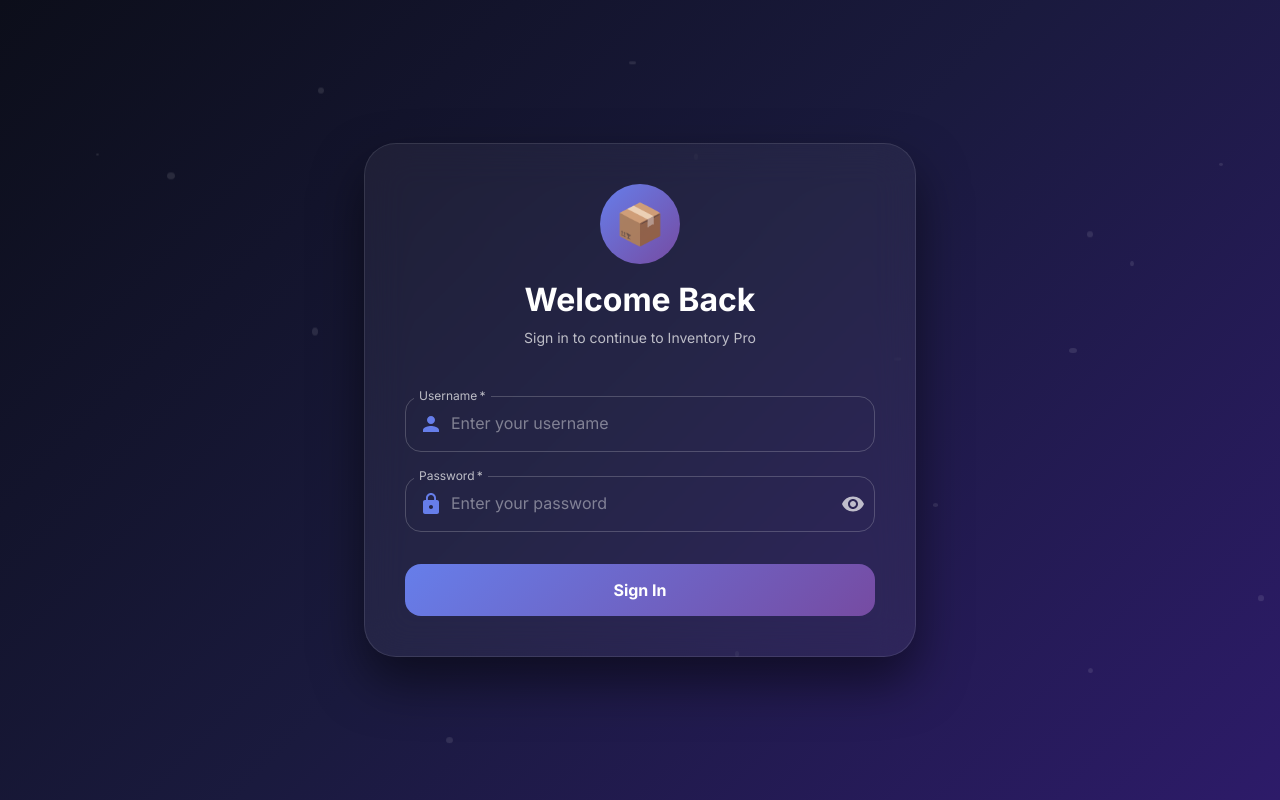
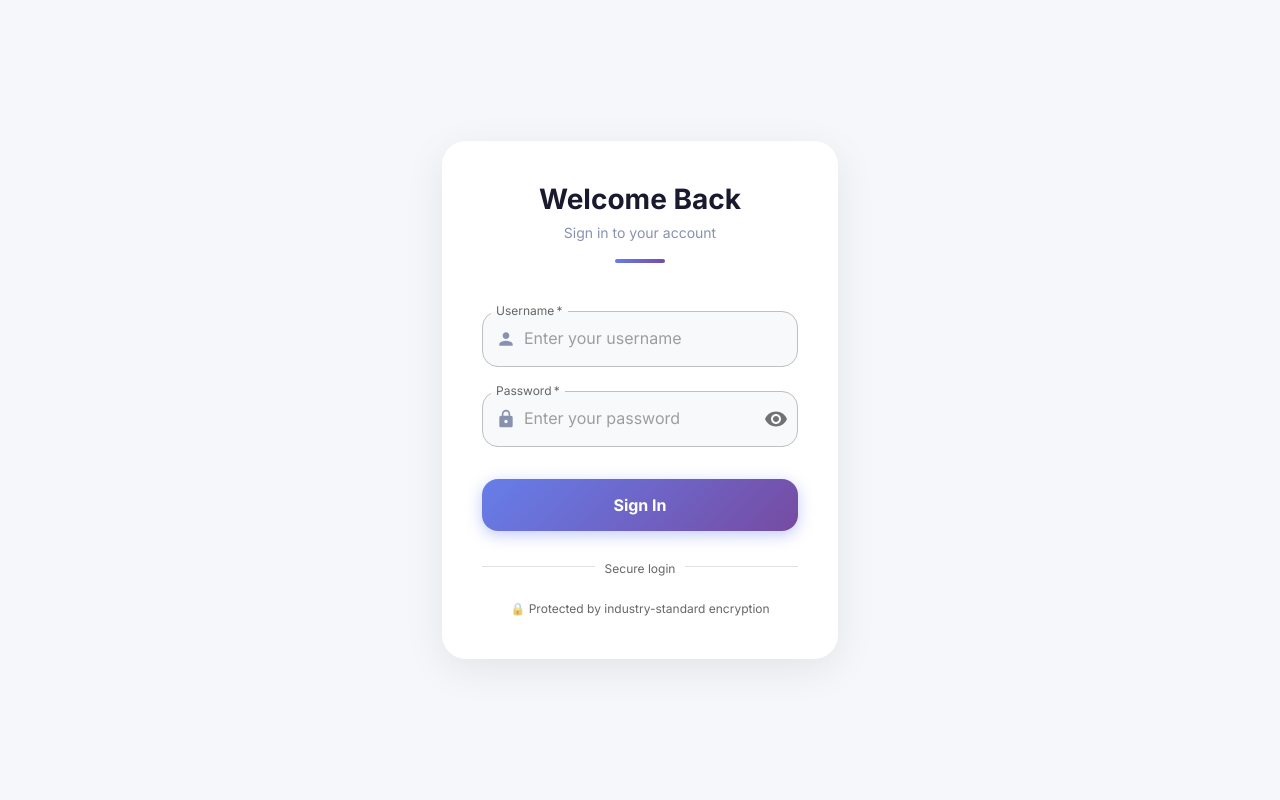
Before and after one commit to yogabalan07/Team-5, a React (Create React App) app in the folder frontend/: page /login in a window 1280 px wide. Built offline with nearby package versions, Linux system fonts and the light colour scheme.

Commit message:
Refactor Login component for UI improvements
Updated the Login component styles and structure for improved UI. Removed animated particles and adjusted color scheme.

```diff
--- a/frontend/src/components/auth/Login.jsx
+++ b/frontend/src/components/auth/Login.jsx
@@ -10,6 +10,7 @@ import {
   Alert,
   InputAdornment,
   IconButton,
+  Divider,
 } from '@mui/material';
 import {
   Visibility,
@@ -50,69 +51,27 @@ const Login = () => {
         display: 'flex',
         alignItems: 'center',
         justifyContent: 'center',
-        background: 'linear-gradient(135deg, #0c0e1a 0%, #1a1a3e 50%, #2d1b69 100%)',
-        position: 'relative',
-        overflow: 'hidden',
+        background: '#f5f7fa',
         p: 2,
       }}
     >
-      {/* Animated floating particles */}
-      {[...Array(20)].map((_, i) => (
-        <Box
-          key={i}
-          sx={{
-            position: 'absolute',
-            width: Math.random() * 6 + 2,
-            height: Math.random() * 6 + 2,
-            borderRadius: '50%',
-            background: 'rgba(255,255,255,0.1)',
-            top: Math.random() * 100 + '%',
-            left: Math.random() * 100 + '%',
-            animation: `float ${Math.random() * 10 + 5}s infinite ease-in-out`,
-            '@keyframes float': {
-              '0%, 100%': { transform: 'translateY(0px)' },
-              '50%': { transform: `translateY(-${Math.random() * 30 + 10}px)` },
-            },
-          }}
-        />
-      ))}
-
-      <Container maxWidth="sm">
+      <Container maxWidth="xs">
         <Paper
+          elevation={0}
           sx={{
             p: { xs: 4, sm: 5 },
-            borderRadius: 4,
-            background: 'rgba(255,255,255,0.05)',
-            backdropFilter: 'blur(20px)',
-            border: '1px solid rgba(255,255,255,0.1)',
-            boxShadow: '0 25px 50px rgba(0,0,0,0.5)',
-            position: 'relative',
-            zIndex: 1,
+            borderRadius: 3,
+            background: '#ffffff',
+            boxShadow: '0 10px 40px rgba(0,0,0,0.08)',
           }}
         >
           <Box textAlign="center" mb={4}>
-            <Box
-              sx={{
-                width: 80,
-                height: 80,
-                borderRadius: '50%',
-                background: 'linear-gradient(135deg, #667eea 0%, #764ba2 100%)',
-                display: 'flex',
-                alignItems: 'center',
-                justifyContent: 'center',
-                mx: 'auto',
-                mb: 2,
-                fontSize: 40,
-              }}
-            >
-              📦
-            </Box>
             <Typography
-              variant="h4"
+              variant="h5"
               fontWeight="bold"
               sx={{
-                color: '#fff',
-                fontSize: { xs: '1.75rem', sm: '2rem' }
+                color: '#1a1a2e',
+                fontSize: { xs: '1.5rem', sm: '1.75rem' }
               }}
             >
               Welcome Back
@@ -120,12 +79,22 @@ const Login = () => {
             <Typography
               variant="body2"
               sx={{
-                color: 'rgba(255,255,255,0.7)',
-                mt: 1
+                color: '#8892b0',
+                mt: 0.5
               }}
             >
-              Sign in to continue to Inventory Pro
+              Sign in to your account
             </Typography>
+            <Box
+              sx={{
+                width: 50,
+                height: 4,
+                borderRadius: 2,
+                background: 'linear-gradient(135deg, #667eea 0%, #764ba2 100%)',
+                mx: 'auto',
+                mt: 2,
+              }}
+            />
           </Box>
 
           {error && (
@@ -147,20 +116,17 @@ const Login = () => {
               InputProps={{
                 startAdornment: (
                   <InputAdornment position="start">
-                    <Person sx={{ color: '#667eea' }} />
+                    <Person sx={{ color: '#8892b0', fontSize: 20 }} />
                   </InputAdornment>
                 ),
               }}
               sx={{
                 '& .MuiOutlinedInput-root': {
                   borderRadius: 2,
-                  color: '#fff',
-                  '& fieldset': { borderColor: 'rgba(255,255,255,0.2)' },
+                  background: '#f8f9fa',
                   '&:hover fieldset': { borderColor: '#667eea' },
                   '&.Mui-focused fieldset': { borderColor: '#667eea' },
                 },
-                '& .MuiInputLabel-root': { color: 'rgba(255,255,255,0.7)' },
-                '& .MuiInputLabel-root.Mui-focused': { color: '#667eea' },
               }}
             />
 
@@ -177,13 +143,13 @@ const Login = () => {
               InputProps={{
                 startAdornment: (
                   <InputAdornment position="start">
-                    <Lock sx={{ color: '#667eea' }} />
+                    <Lock sx={{ color: '#8892b0', fontSize: 20 }} />
                   </InputAdornment>
                 ),
                 endAdornment: (
                   <InputAdornment position="end">
                     <IconButton onClick={() => setShowPassword(!showPassword)} edge="end">
-                      {showPassword ? <VisibilityOff sx={{ color: 'rgba(255,255,255,0.7)' }} /> : <Visibility sx={{ color: 'rgba(255,255,255,0.7)' }} />}
+                      {showPassword ? <VisibilityOff /> : <Visibility />}
                     </IconButton>
                   </InputAdornment>
                 ),
@@ -191,13 +157,10 @@ const Login = () => {
               sx={{
                 '& .MuiOutlinedInput-root': {
                   borderRadius: 2,
-                  color: '#fff',
-                  '& fieldset': { borderColor: 'rgba(255,255,255,0.2)' },
+                  background: '#f8f9fa',
                   '&:hover fieldset': { borderColor: '#667eea' },
                   '&.Mui-focused fieldset': { borderColor: '#667eea' },
                 },
-                '& .MuiInputLabel-root': { color: 'rgba(255,255,255,0.7)' },
-                '& .MuiInputLabel-root.Mui-focused': { color: '#667eea' },
               }}
             />
 
@@ -215,15 +178,26 @@ const Login = () => {
                 textTransform: 'none',
                 fontSize: '1rem',
                 fontWeight: 'bold',
+                boxShadow: '0 4px 15px rgba(102, 126, 234, 0.4)',
                 '&:hover': {
-                  transform: 'scale(1.02)',
-                  transition: 'transform 0.2s',
+                  boxShadow: '0 6px 20px rgba(102, 126, 234, 0.6)',
                 },
               }}
             >
               {loading ? 'Logging in...' : 'Sign In'}
             </Button>
           </form>
+
+          <Box mt={3} textAlign="center">
+            <Divider sx={{ my: 2 }}>
+              <Typography variant="caption" color="textSecondary">
+                Secure login
+              </Typography>
+            </Divider>
+            <Typography variant="caption" color="textSecondary">
+              🔒 Protected by industry-standard encryption
+            </Typography>
+          </Box>
         </Paper>
       </Container>
     </Box>
```
